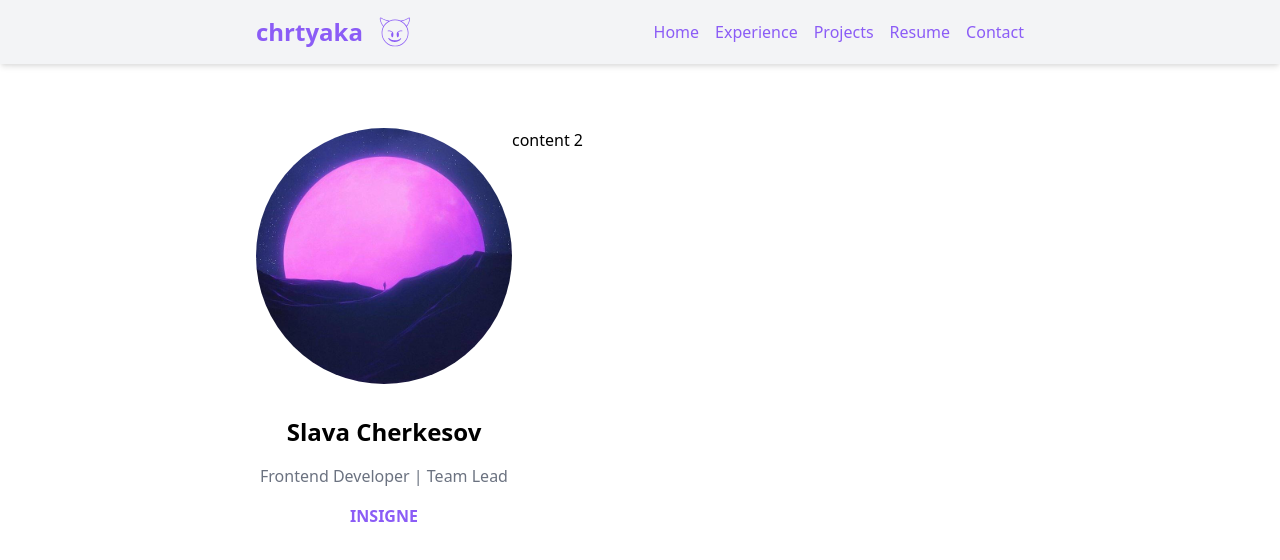
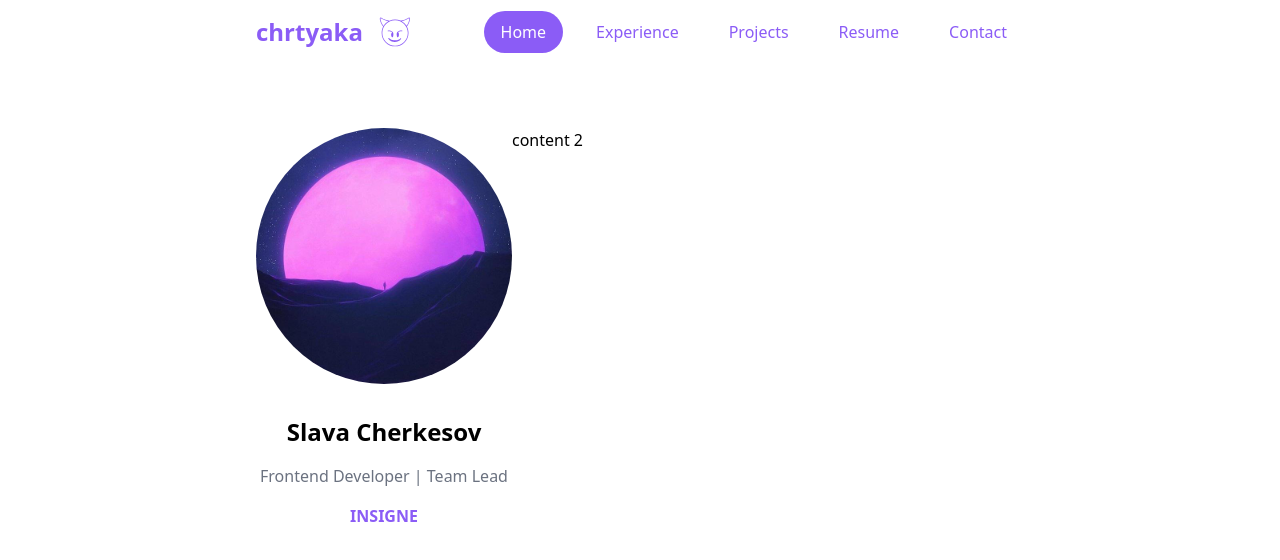
Before and after one commit to Chrtyaka/personal, a Next.js app: page / in a window 1280 px wide. Shown: the top 560 px of the page. Built offline with nearby package versions, Linux system fonts and the light colour scheme.

Commit message:
feat: Add navlink component

```diff
--- a/components/navbar/index.tsx
+++ b/components/navbar/index.tsx
@@ -1,46 +1,53 @@
 import { IconImp } from '../icons/imp';
+import { useState } from 'react';
+import { NavLink } from './nav-link/index';
 
 export const Navbar = () => {
+	const [activeLink, setActiveLink] = useState('home');
+
 	const links = [
 		{
 			id: 'home',
 			name: 'Home',
-			link: '/',
+			href: '/',
 		},
 		{
 			id: 'experience',
 			name: 'Experience',
-			link: '#experience',
+			href: '#experience',
 		},
 		{
 			id: 'projects',
 			name: 'Projects',
-			link: '#projects',
+			href: '#projects',
 		},
 		{
 			id: 'resume',
 			name: 'Resume',
-			link: '/',
+			href: '/',
+			params: {
+				target: '_blank',
+				rel: 'noreferrer',
+			},
 		},
 		{
 			id: 'contact',
 			name: 'Contact',
-			link: '#contact',
+			href: '#contact',
 		},
 	];
 
-	const linkElements = links.map((item) => (
-		<a
-			className='text-base text-purple-500 ml-4 hover:text-purple-600'
-			key={item.id}
-			href={item.link}
-		>
-			{item.name}
-		</a>
+	const linkElements = links.map((link) => (
+		<NavLink
+			key={link.id}
+			active={activeLink === link.id}
+			onClick={() => setActiveLink(link.id)}
+			item={link}
+		/>
 	));
 
 	return (
-		<nav className='fixed h-16 w-full z-1030 top-0 left-0 bg-gray-100 shadow-md'>
+		<nav className='fixed h-16 w-full z-1030 top-0 left-0'>
 			<div className='h-full flex flex-row items-center justify-between mr-64 ml-64'>
 				<div className='flex'>
 					<a className='font-bold text-2xl text-purple-500'>chrtyaka</a>
--- /dev/null
+++ b/components/navbar/nav-link/index.tsx
@@ -0,0 +1,55 @@
+import { useState, useEffect } from 'react';
+import classNames from 'classnames';
+
+type NavLinkProps = {
+	active: boolean;
+	onClick: () => void;
+	item: {
+		id: string;
+		name: string;
+		href: string;
+		params: {
+			target: string;
+			rel: string;
+		};
+	};
+};
+
+export const NavLink = ({ active, onClick, item }: NavLinkProps) => {
+	const [wrapperClass, setWrapperClass] = useState('');
+	const [linkClass, setLinkClass] = useState('');
+	const defaultWrapperClass =
+		' ml-4 pt-2 pb-2 pl-4 pr-4 rounded-3xl border border-transparent transition-colors cursor-pointer duration-150';
+	const defaultLinkCLass = 'text-base';
+
+	useEffect(() => {
+		setWrapperClass(
+			classNames(
+				defaultWrapperClass,
+				classNames(defaultWrapperClass, {
+					'bg-purple-500': active,
+					'hover:border-purple-500': !active,
+				}),
+			),
+		);
+
+		setLinkClass(
+			classNames(defaultLinkCLass, {
+				'text-white': active,
+				'text-purple-500': !active,
+			}),
+		);
+	}, [active]);
+
+	return (
+		<a
+			href={item.href}
+			rel={item?.params?.rel}
+			target={item?.params?.target}
+			className={wrapperClass}
+			onClick={onClick}
+		>
+			<span className={linkClass}>{item.name}</span>
+		</a>
+	);
+};
--- a/components/sections/bio/index.tsx
+++ b/components/sections/bio/index.tsx
@@ -18,7 +18,7 @@ export const SectionBio = () => {
 					<a
 						href='https://insigne.ru/'
 						target='_blank'
-						className='mt-4 font-bold text-purple-500'
+						className='mt-4 font-bold text-purple-500 hover:underline'
 						rel='noreferrer'
 					>
 						INSIGNE
--- a/package.json
+++ b/package.json
@@ -9,6 +9,7 @@
     "lint": "next lint"
   },
   "dependencies": {
+    "classnames": "^2.3.1",
     "next": "11.1.2",
     "react": "17.0.2",
     "react-dom": "17.0.2"
```
Also changed, not shown: 1 other file (tests, documents, lock files or other folders).
